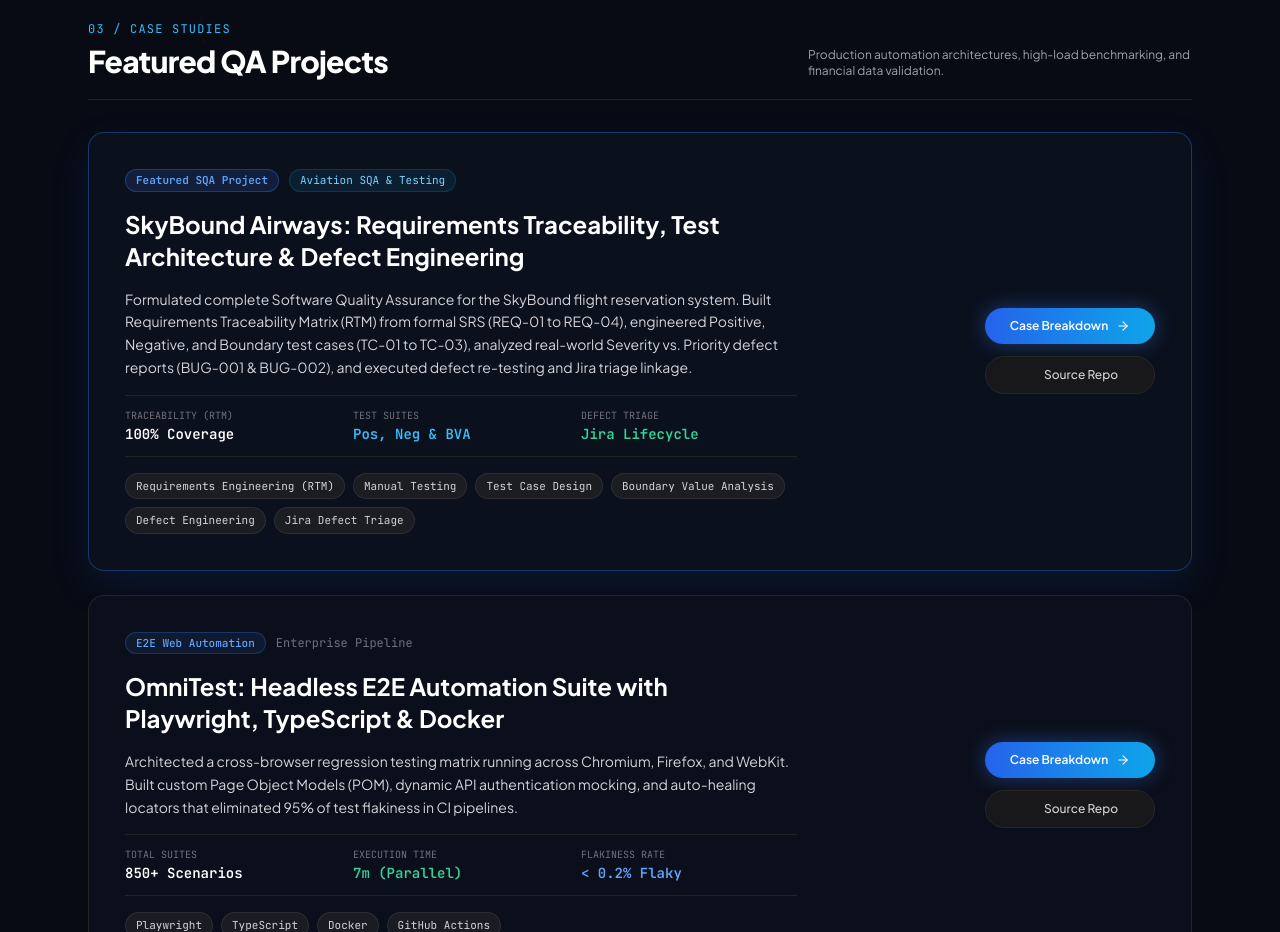
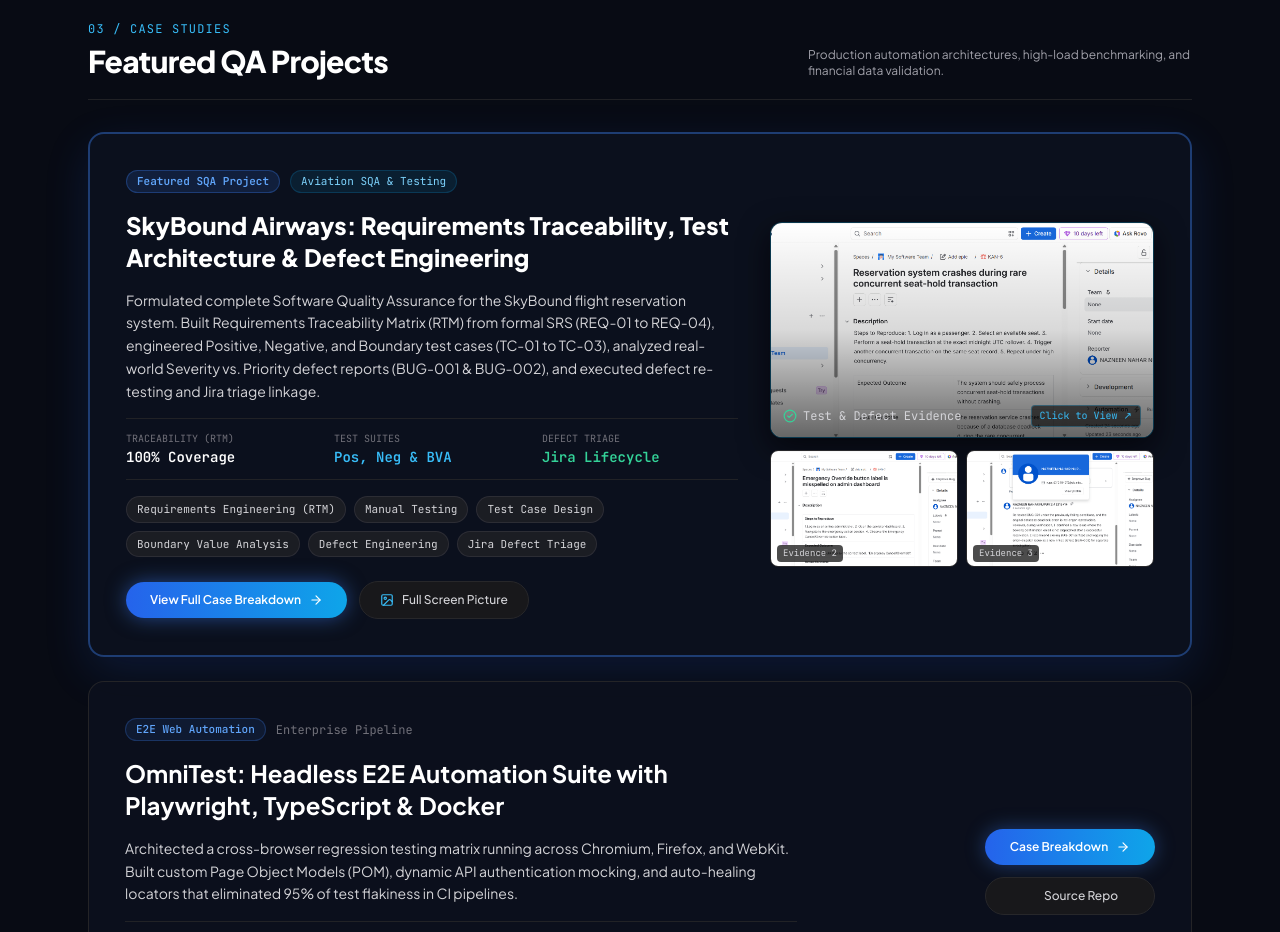
Before and after one commit to nupurDIU/portfolio, a plain HTML site: page index.html in a window 1280 px wide. Shown: the part 2420-3352 px from the top of the page. Drawn offline with nearby package versions, Linux system fonts and the light colour scheme.

Commit message:
feat: add project screenshots and visual test evidence to SkyBound Airways project

```diff
--- a/assets/js/main.js
+++ b/assets/js/main.js
@@ -355,6 +355,46 @@ document.addEventListener('DOMContentLoaded', () => {
             </div>
           </div>
 
+          <!-- VISUAL TEST EVIDENCE & EXECUTION SCREENSHOTS -->
+          <div class="space-y-3 pt-3 border-t border-zinc-800/80">
+            <h4 class="text-xs font-mono uppercase tracking-wider text-sky-400 flex items-center justify-between">
+              <span>Visual Test Evidence & Execution Artifacts</span>
+              <span class="px-2 py-0.5 rounded bg-sky-500/15 border border-sky-500/30 text-[10px] text-sky-300">Assignment Screenshots</span>
+            </h4>
+            <p class="text-xs text-zinc-400 leading-relaxed">
+              High-resolution defect and test execution evidence captures extracted directly from the SQA verification suite:
+            </p>
+            <div class="grid grid-cols-1 sm:grid-cols-3 gap-3 pt-1">
+              <a href="assets/images/projects/skybound-main.png" target="_blank" class="block group/img rounded-xl overflow-hidden border border-zinc-800 hover:border-sky-500/60 transition-all bg-zinc-950 shadow-md">
+                <div class="aspect-video overflow-hidden">
+                  <img src="assets/images/projects/skybound-main.png" alt="Test Execution Evidence 1" class="w-full h-full object-cover object-top group-hover/img:scale-105 transition-transform duration-300" />
+                </div>
+                <div class="p-2.5 bg-zinc-900/90 flex items-center justify-between text-[11px] font-mono text-zinc-300">
+                  <span>Evidence 1: Defect Capture</span>
+                  <span class="text-sky-400 group-hover/img:underline">Zoom ↗</span>
+                </div>
+              </a>
+              <a href="assets/images/projects/skybound-evidence-2.png" target="_blank" class="block group/img rounded-xl overflow-hidden border border-zinc-800 hover:border-blue-500/60 transition-all bg-zinc-950 shadow-md">
+                <div class="aspect-video overflow-hidden">
+                  <img src="assets/images/projects/skybound-evidence-2.png" alt="Test Execution Evidence 2" class="w-full h-full object-cover object-top group-hover/img:scale-105 transition-transform duration-300" />
+                </div>
+                <div class="p-2.5 bg-zinc-900/90 flex items-center justify-between text-[11px] font-mono text-zinc-300">
+                  <span>Evidence 2: Verification Run</span>
+                  <span class="text-blue-400 group-hover/img:underline">Zoom ↗</span>
+                </div>
+              </a>
+              <a href="assets/images/projects/skybound-evidence-3.png" target="_blank" class="block group/img rounded-xl overflow-hidden border border-zinc-800 hover:border-emerald-500/60 transition-all bg-zinc-950 shadow-md">
+                <div class="aspect-video overflow-hidden">
+                  <img src="assets/images/projects/skybound-evidence-3.png" alt="Test Execution Evidence 3" class="w-full h-full object-cover object-top group-hover/img:scale-105 transition-transform duration-300" />
+                </div>
+                <div class="p-2.5 bg-zinc-900/90 flex items-center justify-between text-[11px] font-mono text-zinc-300">
+                  <span>Evidence 3: Boundary & Triage</span>
+                  <span class="text-emerald-400 group-hover/img:underline">Zoom ↗</span>
+                </div>
+              </a>
+            </div>
+          </div>
+
         </div>
       `,
     },
--- a/index.html
+++ b/index.html
@@ -715,16 +715,17 @@
       <div class="grid grid-cols-1 gap-6">
 
         <!-- Project 1: SkyBound Airways (Comprehensive SQA Suite - Featured) -->
-        <article class="spotlight-card rounded-2xl border border-blue-500/35 bg-[#0d111f]/90 p-7 sm:p-9 hover:border-blue-400/60 transition-all group overflow-hidden shadow-[0_15px_40px_rgba(37,99,235,0.12)]">
-          <div class="flex flex-col lg:flex-row lg:items-start justify-between gap-6">
+        <article class="spotlight-card rounded-2xl border-2 border-blue-500/40 bg-[#0d111f]/90 p-7 sm:p-9 hover:border-blue-400/70 transition-all group overflow-hidden shadow-[0_15px_45px_rgba(37,99,235,0.15)]">
+          <div class="flex flex-col lg:flex-row lg:items-center justify-between gap-8">
 
+            <!-- Left Info -->
             <div class="space-y-4 max-w-2xl">
               <div class="flex flex-wrap items-center gap-2.5">
                 <span class="px-2.5 py-0.5 rounded-full bg-blue-500/15 border border-blue-500/30 text-blue-400 font-mono text-[11px] font-bold">Featured SQA Project</span>
                 <span class="px-2.5 py-0.5 rounded-full bg-sky-500/10 border border-sky-500/20 text-sky-300 font-mono text-[11px]">Aviation SQA & Testing</span>
               </div>
 
-              <h3 class="text-xl sm:text-2xl font-bold text-white group-hover:text-sky-300 transition-colors">
+              <h3 class="text-xl sm:text-2xl font-extrabold text-white group-hover:text-sky-300 transition-colors">
                 SkyBound Airways: Requirements Traceability, Test Architecture & Defect Engineering
               </h3>
 
@@ -755,17 +756,39 @@
                 <span class="px-2.5 py-1 rounded-full bg-zinc-800/60 border border-zinc-700/50">Defect Engineering</span>
                 <span class="px-2.5 py-1 rounded-full bg-zinc-800/60 border border-zinc-700/50">Jira Defect Triage</span>
               </div>
+
+              <div class="pt-2 flex flex-wrap items-center gap-3">
+                <button class="open-case-study-btn px-6 py-2.5 rounded-full bg-gradient-to-r from-blue-600 to-sky-500 hover:from-blue-500 hover:to-sky-400 text-white font-semibold text-xs flex items-center justify-center gap-2 shadow-[0_0_20px_rgba(59,130,246,0.5)] active:scale-95 transition-all" data-case="skybound">
+                  <span>View Full Case Breakdown</span>
+                  <i data-lucide="arrow-right" class="w-3.5 h-3.5"></i>
+                </button>
+                <a href="assets/images/projects/skybound-main.png" target="_blank" class="px-5 py-2.5 rounded-full bg-zinc-900 border border-zinc-800 text-zinc-300 hover:text-white hover:border-zinc-700 font-medium text-xs flex items-center justify-center gap-2 transition-all">
+                  <i data-lucide="image" class="w-3.5 h-3.5 text-sky-400"></i>
+                  <span>Full Screen Picture</span>
+                </a>
+              </div>
             </div>
 
-            <div class="lg:self-center flex flex-col sm:flex-row lg:flex-col gap-3 min-w-[170px]">
-              <button class="open-case-study-btn w-full px-5 py-2.5 rounded-full bg-gradient-to-r from-blue-600 to-sky-500 hover:from-blue-500 hover:to-sky-400 text-white font-semibold text-xs flex items-center justify-center gap-2 shadow-[0_0_20px_rgba(59,130,246,0.4)] active:scale-95 transition-all" data-case="skybound">
-                <span>Case Breakdown</span>
-                <i data-lucide="arrow-right" class="w-3.5 h-3.5"></i>
-              </button>
-              <a href="https://github.com/nupurDIU" target="_blank" rel="noopener noreferrer" class="w-full px-5 py-2.5 rounded-full bg-zinc-900 border border-zinc-800 text-zinc-300 hover:text-white hover:border-zinc-700 font-medium text-xs flex items-center justify-center gap-2 transition-all">
-                <i data-lucide="github" class="w-3.5 h-3.5"></i>
-                <span>Source Repo</span>
+            <!-- Right Visual: Project Screenshot Picture -->
+            <div class="w-full lg:w-96 shrink-0 space-y-3">
+              <a href="assets/images/projects/skybound-main.png" target="_blank" class="block relative rounded-xl overflow-hidden border border-sky-500/30 group/img shadow-[0_10px_30px_rgba(0,0,0,0.6)] aspect-video bg-zinc-950">
+                <img src="assets/images/projects/skybound-main.png" alt="SkyBound Airways Test Evidence" class="w-full h-full object-cover object-top group-hover/img:scale-105 transition-transform duration-300">
+                <div class="absolute inset-0 bg-gradient-to-t from-black/80 via-black/20 to-transparent opacity-75 group-hover/img:opacity-40 transition-opacity"></div>
+                <div class="absolute bottom-2.5 left-3 right-3 flex items-center justify-between text-xs font-mono text-zinc-300">
+                  <span class="flex items-center gap-1.5"><i data-lucide="check-circle-2" class="w-3.5 h-3.5 text-emerald-400"></i> Test & Defect Evidence</span>
+                  <span class="text-[10px] text-sky-400 bg-black/60 px-2 py-0.5 rounded border border-sky-400/30">Click to View ↗</span>
+                </div>
               </a>
+              <div class="grid grid-cols-2 gap-2">
+                <a href="assets/images/projects/skybound-evidence-2.png" target="_blank" class="relative rounded-lg overflow-hidden border border-zinc-800 hover:border-blue-500/50 aspect-[16/10] bg-zinc-950 block group/sub">
+                  <img src="assets/images/projects/skybound-evidence-2.png" alt="Evidence 2" class="w-full h-full object-cover object-top">
+                  <span class="absolute bottom-1 left-1.5 text-[9px] font-mono text-zinc-300 bg-black/70 px-1.5 py-0.5 rounded">Evidence 2</span>
+                </a>
+                <a href="assets/images/projects/skybound-evidence-3.png" target="_blank" class="relative rounded-lg overflow-hidden border border-zinc-800 hover:border-sky-500/50 aspect-[16/10] bg-zinc-950 block group/sub">
+                  <img src="assets/images/projects/skybound-evidence-3.png" alt="Evidence 3" class="w-full h-full object-cover object-top">
+                  <span class="absolute bottom-1 left-1.5 text-[9px] font-mono text-zinc-300 bg-black/70 px-1.5 py-0.5 rounded">Evidence 3</span>
+                </a>
+              </div>
             </div>
 
           </div>
```
Also changed, not shown: assets/images/projects/image1.png (added), assets/images/projects/image2.png (added), assets/images/projects/image3.png (added), assets/images/projects/skybound-evidence-1.png (added), assets/images/projects/skybound-evidence-2.png (added), assets/images/projects/skybound-evidence-3.png (added), assets/images/projects/skybound-main.png (added).
